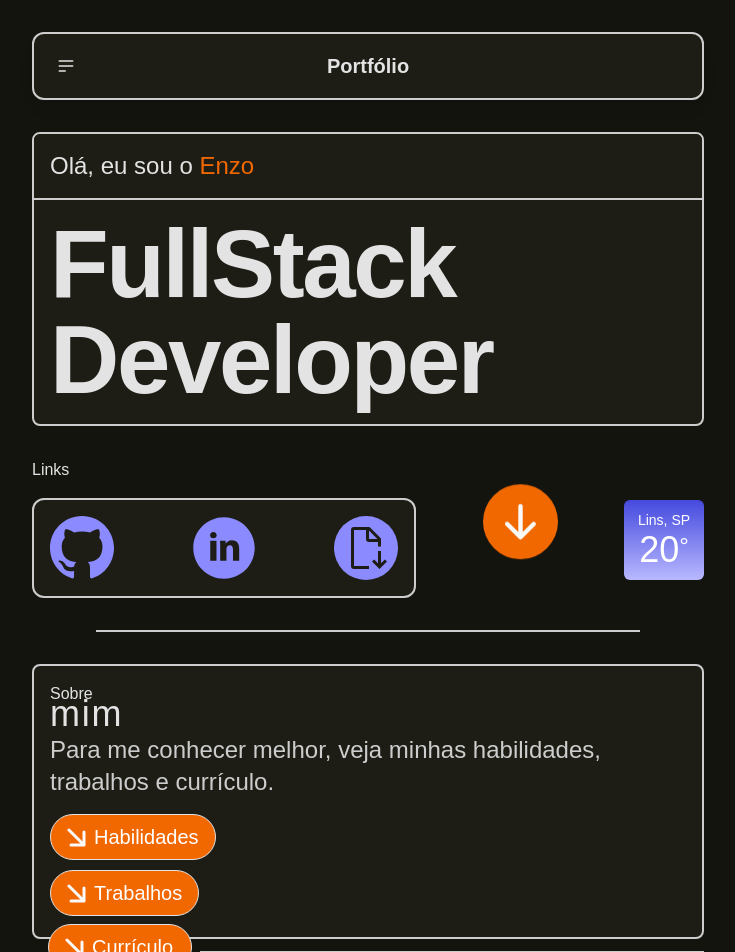
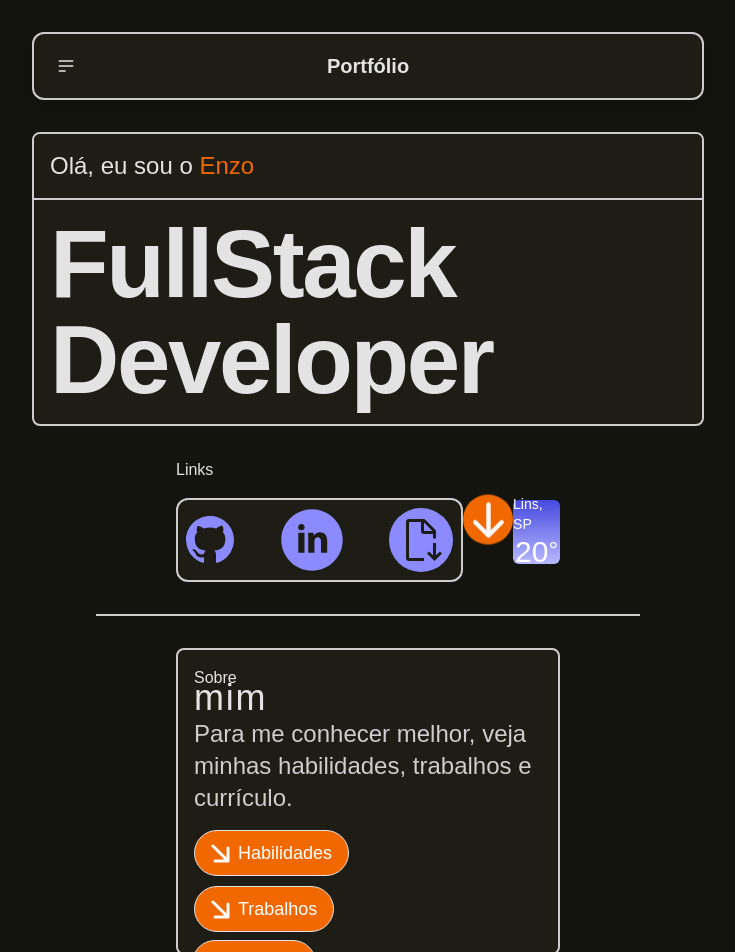
Before and after one commit to enzofagundz/portfolio, a Vue app: page / in a window 1280 px wide. Shown: the top 952 px of the page, without its empty margins (272-1007 px from the left). Built offline with nearby package versions, Linux system fonts and the light colour scheme.

Commit message:
:iphone: feat: Responsividade 475px

```diff
--- a/src/assets/main.css
+++ b/src/assets/main.css
@@ -13,7 +13,6 @@
 body {
   @apply bg-[#14140F] text-[#e3e3e3]
 }
-
 /* a,
 .green {
   text-decoration: none;
--- a/src/components/AboutComponent.vue
+++ b/src/components/AboutComponent.vue
@@ -86,6 +86,12 @@ hr {
   @apply border-[#CDCDCD] border-t-2 w-full mt-3 ml-2
 }
 
+@media (min-width: 475px) {
+  button {
+    @apply text-lg
+  }
+}
+
 @media (min-width: 1024px) {
   .banner-container {
     @apply max-w-2xl
--- a/src/components/HeaderComponent.vue
+++ b/src/components/HeaderComponent.vue
@@ -36,6 +36,16 @@ span {
     @apply text-[#F26800]
 }
 
+@media (min-width: 475px) {
+  .banner-container {
+    @apply max-w-sm
+  }
+
+    h1 {
+        @apply text-6xl
+    }
+}
+
 @media (min-width: 1024px) {
     .banner-container {
         @apply max-w-2xl
--- a/src/components/LinksComponent.vue
+++ b/src/components/LinksComponent.vue
@@ -55,6 +55,16 @@ article {
     @apply flex flex-row items-center justify-between
 }
 
+@media (min-width: 475px) {
+    .icon-btn {
+        @apply w-[50px] h-[50px]
+    }
+
+    section {
+        @apply p-2
+    }
+}
+
 @media (min-width: 1024px) {
     section {
         @apply w-[384px]
--- a/src/components/NavbarComponent.vue
+++ b/src/components/NavbarComponent.vue
@@ -42,6 +42,12 @@ nav {
     @apply max-w-lg mx-auto py-8
 }
 
+@media (min-width: 475px) {
+  nav {
+    @apply max-w-sm
+  }
+}
+
 @media (min-width: 1024px) {
     nav {
         @apply max-w-2xl
--- a/src/components/SkillsComponent.vue
+++ b/src/components/SkillsComponent.vue
@@ -44,6 +44,12 @@ span {
     @apply bg-[#1D1D16] border border-[#e3e3e3]
 }
 
+@media (min-width: 475px) {
+  .skills-container {
+    @apply max-w-sm
+  }
+}
+
 @media (min-width: 1024px) {
     .skills-container {
         @apply max-w-2xl
--- a/src/components/WeatherComponent.vue
+++ b/src/components/WeatherComponent.vue
@@ -29,4 +29,14 @@ p {
 span {
   @apply text-2xl
 }
+
+@media (min-width: 475px) {
+  .weather-container {
+    @apply w-16 h-16
+  }
+
+  h1 {
+    @apply text-3xl
+  }
+}
 </style>
--- a/src/views/HomeView.vue
+++ b/src/views/HomeView.vue
@@ -59,4 +59,10 @@ hr {
     @apply w-[544px] mt-8
   }
 }
+
+@media (min-width: 475px) {
+  section {
+    @apply max-w-sm
+  }
+}
 </style>
--- a/tailwind.config.js
+++ b/tailwind.config.js
@@ -11,6 +11,9 @@ module.exports = {
       'gothic': ['Carrois Gothic', 'sans-serif'],
       'unbounded': ['Unbounded', 'sans-serif'],
       'raleway': ['Raleway', 'sans-serif'],
+    },
+    screens: {
+      'xs': '475px'
     }
   },
   plugins: [require('daisyui')]
```
